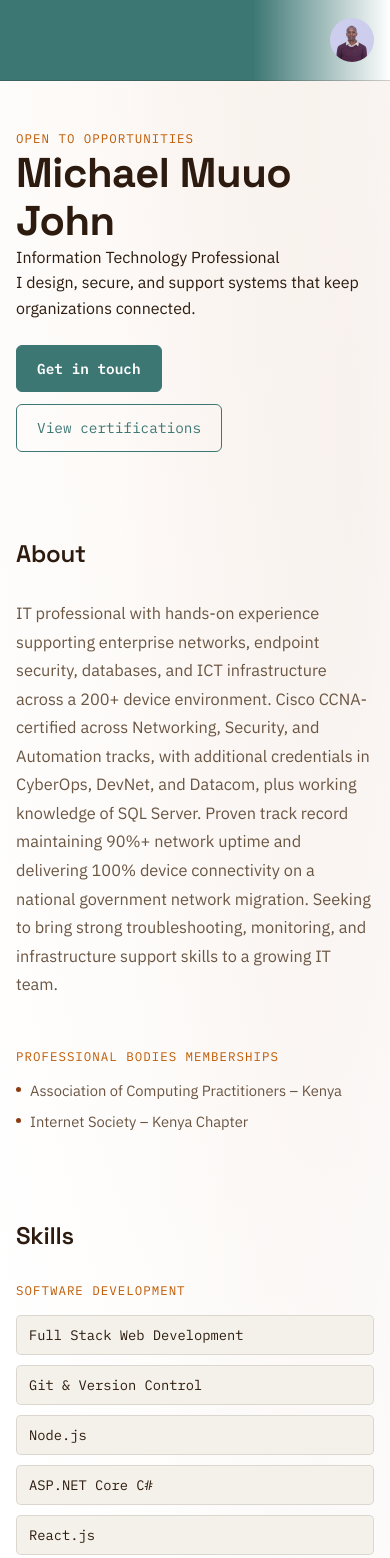
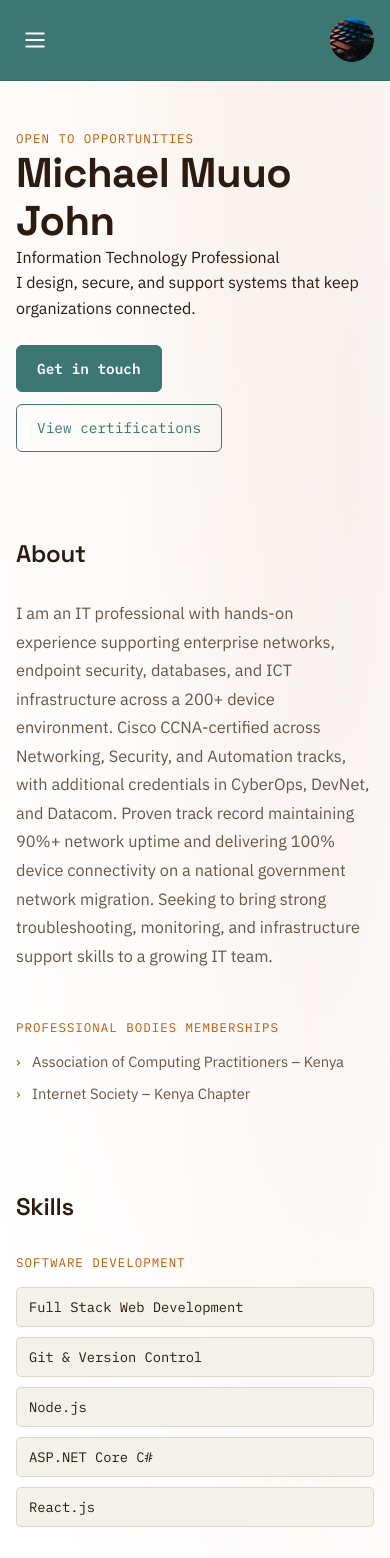
Before and after one commit to michaelmuuo/portfolio, a React (Vite) app: page / in a window 390 px wide. Shown: the top 1558 px of the page. Built offline with nearby package versions, Linux system fonts and the light colour scheme.

Commit message:
Navbar updates

```diff
--- a/src/App.css
+++ b/src/App.css
@@ -78,12 +78,7 @@
   position: sticky;
   top: 0;
   z-index: 20;
-  background: linear-gradient(
-    to right,
-    #3d7774 0%,
-    #3d7774 65%,       /* solid teal until about two thirds across */
-    var(--bg) 100%     /* fades into your page background */
-  );
+  background: #3d7774;
   border-bottom: 1px solid var(--rule-strong);
 }
 
@@ -133,11 +128,55 @@
   flex-shrink: 0;
 }
 
+
+/* Navigation menu wrapper */
+.nav__menu {
+  display: flex;
+}
+
+.nav__toggle {
+  display: none;
+  background: transparent;
+  border: none;
+  color: #fff;
+  font-size: 26px;
+  cursor: pointer;
+  padding: 6px;
+}
+
+/* Mobile navigation */
 @media (max-width: 640px) {
+  .nav__inner {
+    position: relative;
+  }
+
+  .nav__toggle {
+    display: flex;
+    align-items: center;
+    justify-content: center;
+  }
+
+  .nav__menu {
+    display: none;
+    position: absolute;
+    top: 100%;
+    left: 0;
+    right: 0;
+    background: #3d7774;
+    padding: 20px var(--gutter);
+    border-top: 1px solid rgba(255, 255, 255, 0.2);
+  }
+
+  .nav__menu--open {
+    display: block;
+  }
+
   .nav__links {
-    display: none;
+    flex-direction: column;
+    gap: 22px;
   }
 }
+
 
 /* ---------- hero ---------- */
 
@@ -209,19 +248,15 @@
 .about__memberships li {
   color: var(--text-secondary);
   font-size: 0.92rem;
-  padding-left: 14px;
+  padding-left: 16px;
   position: relative;
 }
 
 .about__memberships li::before {
-  content: '';
+  content: '›';
   position: absolute;
   left: 0;
-  top: 0.55em;
-  width: 5px;
-  height: 5px;
-  border-radius: 50%;
-  background: var(--accent-cyan);
+  color: var(--accent-amber);
 }
 
 @media (max-width: 720px) {
--- a/src/components/Nav.jsx
+++ b/src/components/Nav.jsx
@@ -1,10 +1,12 @@
-
+import { useState } from 'react'
 import {
   LuUser,
   LuCode,
   LuBriefcase,
   LuAward,
-  LuMail
+  LuMail,
+  LuMenu,
+  LuX,
 } from 'react-icons/lu'
 
 const links = [
@@ -16,18 +18,34 @@ const links = [
 ]
 
 export default function Nav() {
+  const [open, setOpen] = useState(false)
+
   return (
     <header className="nav">
       <div className="nav__inner">
+        <button
+          type="button"
+          className="nav__toggle"
+          onClick={() => setOpen((o) => !o)}
+          aria-label={open ? 'Close menu' : 'Open menu'}
+          aria-expanded={open}
+          aria-controls="nav-menu"
+        >
+          {open ? <LuX /> : <LuMenu />}
+        </button>
 
-        <nav aria-label="Section navigation">
+        <nav
+          id="nav-menu"
+          className={`nav__menu ${open ? 'nav__menu--open' : ''}`}
+          aria-label="Section navigation"
+        >
           <ul className="nav__links">
             {links.map((link) => {
               const Icon = link.icon
 
               return (
                 <li key={link.href}>
-                  <a href={link.href}>
+                  <a href={link.href} onClick={() => setOpen(false)}>
                     <Icon className="nav__icon" aria-hidden="true" />
                     <span>{link.label}</span>
                   </a>
@@ -38,11 +56,10 @@ export default function Nav() {
         </nav>
 
         <img
-          src="/passport.png"
+          src="/passport.jpg"
           alt="Michael Muuo John"
           className="nav__photo"
         />
-
       </div>
     </header>
   )
--- a/src/data/content.js
+++ b/src/data/content.js
@@ -16,9 +16,9 @@ export const profile = {
 
 
 
-export const about = `IT professional with hands-on experience supporting enterprise networks, endpoint security, databases, and ICT
+export const about = `I am an IT professional with hands-on experience supporting enterprise networks, endpoint security, databases, and ICT
 infrastructure across a 200+ device environment. Cisco CCNA-certified across Networking, Security, and Automation
-tracks, with additional credentials in CyberOps, DevNet, and Datacom, plus working knowledge of SQL Server. Proven track record maintaining 90%+ network uptime and delivering 100% device connectivity on a national
+tracks, with additional credentials in CyberOps, DevNet, and Datacom. Proven track record maintaining 90%+ network uptime and delivering 100% device connectivity on a national
 government network migration. Seeking to bring strong troubleshooting, monitoring, and infrastructure support skills
 to a growing IT team.`
 
```
Also changed, not shown: public/passport.jpg (added), public/passport.png (deleted).
